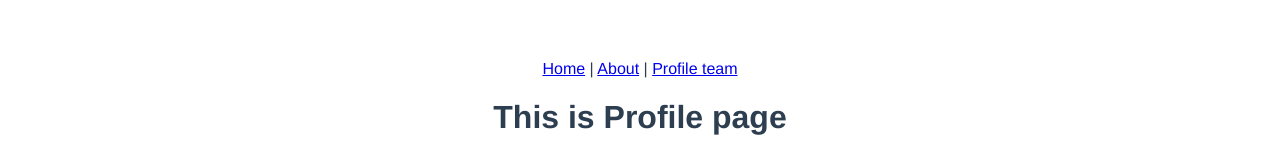
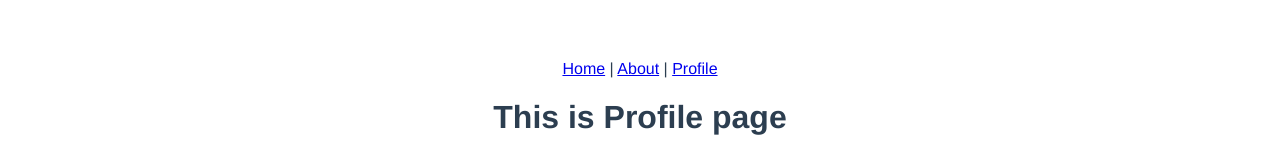
Before and after one commit to larisabarabas/vue-ui-test, a Vue app: page /#/profile in a window 1280 px wide. Shown: the top 157 px of the page. Built offline with nearby package versions, Linux system fonts and the light colour scheme.

Commit message:
Update App.vue

```diff
--- a/src/App.vue
+++ b/src/App.vue
@@ -3,7 +3,7 @@
     <div id="nav">
       <router-link to="/">Home</router-link> |
       <router-link to="/about">About</router-link> |
-      <router-link to="/profile">Profile team</router-link>
+      <router-link to="/profile">Profile </router-link>
     </div>
     <router-view/>
   </div>
```
